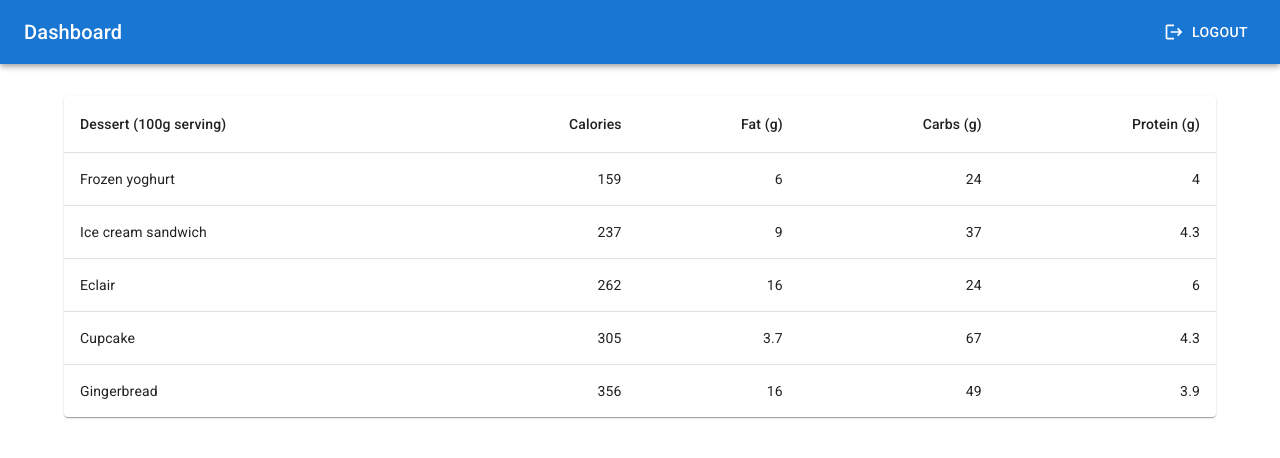
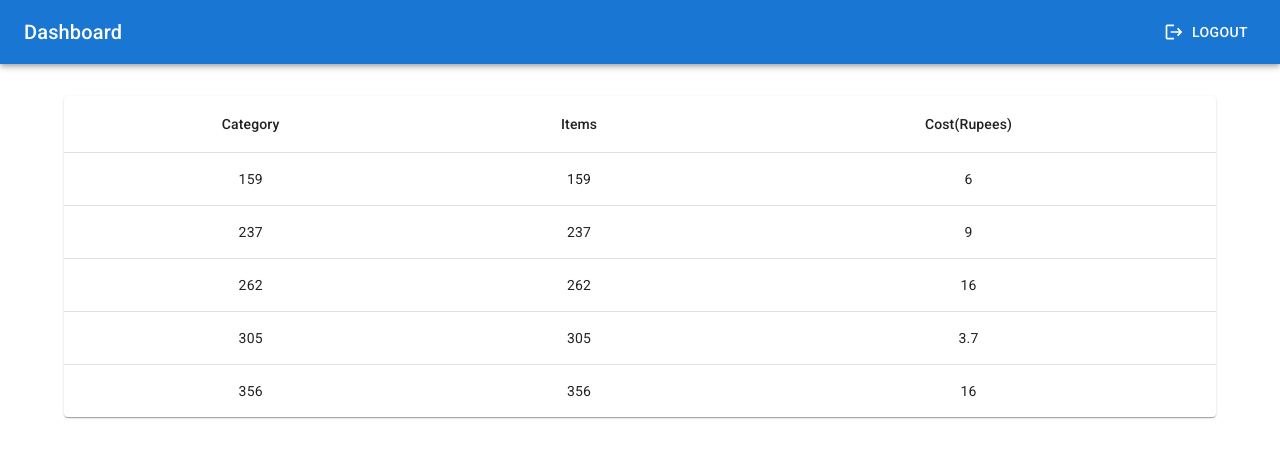
Before and after one commit to harshmangalam/stock-mfe-react, a React app in the folder dashboard/: page / in a window 1280 px wide. Shown: the top 458 px of the page. Built offline with nearby package versions, Linux system fonts and the light colour scheme.

Commit message:
updated stock data

```diff
--- a/dashboard/src/components/StockTable.tsx
+++ b/dashboard/src/components/StockTable.tsx
@@ -1,28 +1,28 @@
-import * as React from 'react';
-import Table from '@mui/material/Table';
-import TableBody from '@mui/material/TableBody';
-import TableCell from '@mui/material/TableCell';
-import TableContainer from '@mui/material/TableContainer';
-import TableHead from '@mui/material/TableHead';
-import TableRow from '@mui/material/TableRow';
-import Paper from '@mui/material/Paper';
+import * as React from "react";
+import Table from "@mui/material/Table";
+import TableBody from "@mui/material/TableBody";
+import TableCell from "@mui/material/TableCell";
+import TableContainer from "@mui/material/TableContainer";
+import TableHead from "@mui/material/TableHead";
+import TableRow from "@mui/material/TableRow";
+import Paper from "@mui/material/Paper";
 
 function createData(
   name: string,
   calories: number,
   fat: number,
   carbs: number,
-  protein: number,
+  protein: number
 ) {
   return { name, calories, fat, carbs, protein };
 }
 
 const rows = [
-  createData('Frozen yoghurt', 159, 6.0, 24, 4.0),
-  createData('Ice cream sandwich', 237, 9.0, 37, 4.3),
-  createData('Eclair', 262, 16.0, 24, 6.0),
-  createData('Cupcake', 305, 3.7, 67, 4.3),
-  createData('Gingerbread', 356, 16.0, 49, 3.9),
+  createData("Frozen yoghurt", 159, 6.0, 24, 4.0),
+  createData("Ice cream sandwich", 237, 9.0, 37, 4.3),
+  createData("Eclair", 262, 16.0, 24, 6.0),
+  createData("Cupcake", 305, 3.7, 67, 4.3),
+  createData("Gingerbread", 356, 16.0, 49, 3.9),
 ];
 
 export default function StockTable() {
@@ -31,26 +31,20 @@ export default function StockTable() {
       <Table sx={{ minWidth: 650 }} aria-label="simple table">
         <TableHead>
           <TableRow>
-            <TableCell>Dessert (100g serving)</TableCell>
-            <TableCell align="right">Calories</TableCell>
-            <TableCell align="right">Fat&nbsp;(g)</TableCell>
-            <TableCell align="right">Carbs&nbsp;(g)</TableCell>
-            <TableCell align="right">Protein&nbsp;(g)</TableCell>
+            <TableCell align="center">Category</TableCell>
+            <TableCell align="center">Items</TableCell>
+            <TableCell align="center">Cost(Rupees)</TableCell>
           </TableRow>
         </TableHead>
         <TableBody>
           {rows.map((row) => (
             <TableRow
               key={row.name}
-              sx={{ '&:last-child td, &:last-child th': { border: 0 } }}
+              sx={{ "&:last-child td, &:last-child th": { border: 0 } }}
             >
-              <TableCell component="th" scope="row">
-                {row.name}
-              </TableCell>
-              <TableCell align="right">{row.calories}</TableCell>
-              <TableCell align="right">{row.fat}</TableCell>
-              <TableCell align="right">{row.carbs}</TableCell>
-              <TableCell align="right">{row.protein}</TableCell>
+              <TableCell align="center">{row.calories}</TableCell>
+              <TableCell align="center">{row.calories}</TableCell>
+              <TableCell align="center">{row.fat}</TableCell>
             </TableRow>
           ))}
         </TableBody>
```
